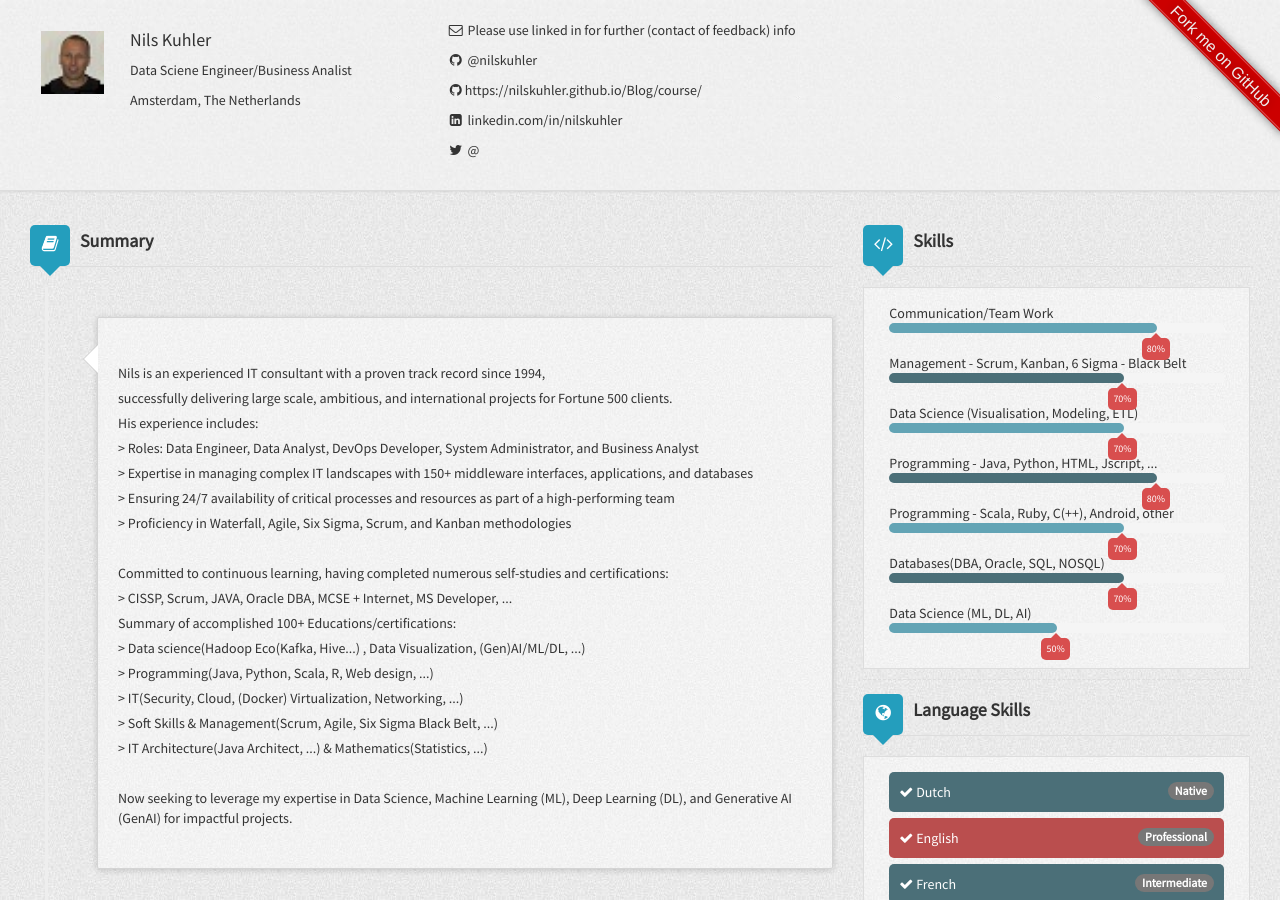
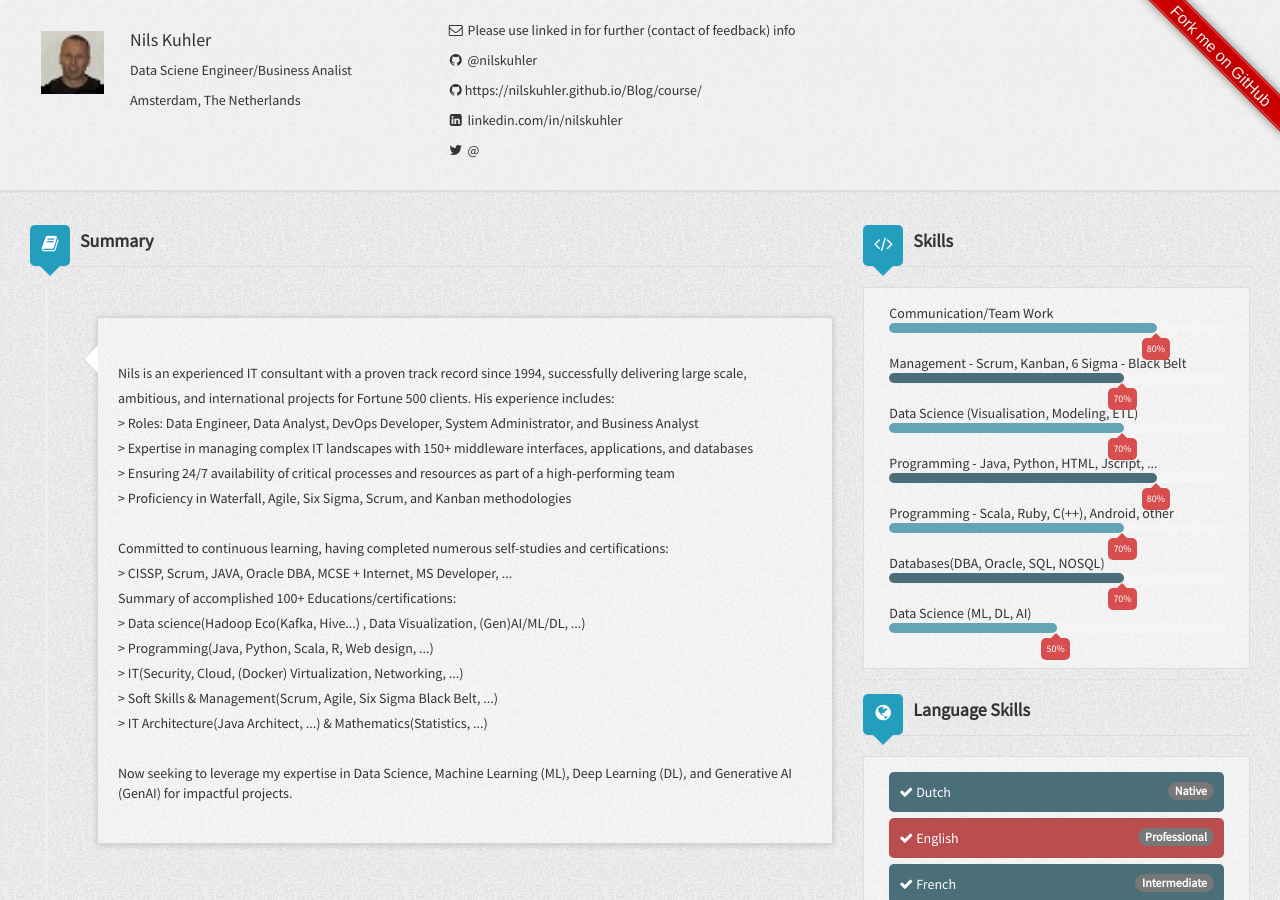
Before and after one commit to NilsKuhler/resumecard, a Jekyll site: the page built from index.html, in a window 1280 px wide and 900 px high. Built offline with Jekyll 4.4.1, drawn with Linux system fonts in a browser that asks for light colours; nearby versions of some CDN libraries.

Commit message:
Update _config.yml
test6

```diff
--- a/_config.yml
+++ b/_config.yml
@@ -49,9 +49,8 @@ author:
 # You cannot use a lot of other symbols that like -, ... all because they have a yml data function.
   summary:
     - line:
-    - line: Nils is an experienced IT consultant with a proven track record since 1994,
-    - line: successfully delivering large scale, ambitious, and international projects for Fortune 500 clients.
-    - line: His experience includes&#58;
+    - line: Nils is an experienced IT consultant with a proven track record since 1994, successfully delivering large scale,
+    - line: ambitious, and international projects for Fortune 500 clients. His experience includes&#58;
     - line: _&#62; Roles&#58; Data Engineer, Data Analyst, DevOps Developer, System Administrator, and Business Analyst
     - line: _&#62; Expertise in managing complex IT landscapes with 150+ middleware interfaces, applications, and databases
     - line: _&#62; Ensuring 24/7 availability of critical processes and resources as part of a high-performing team
```
